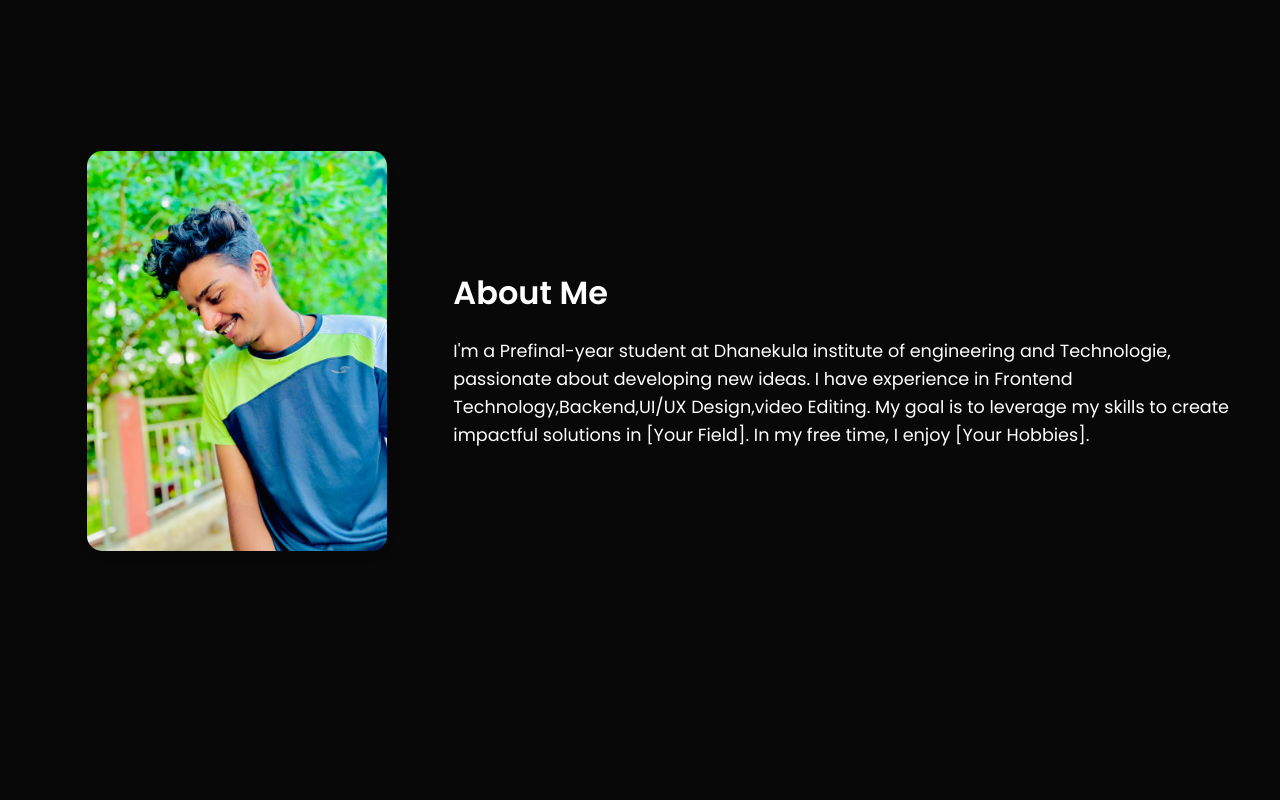
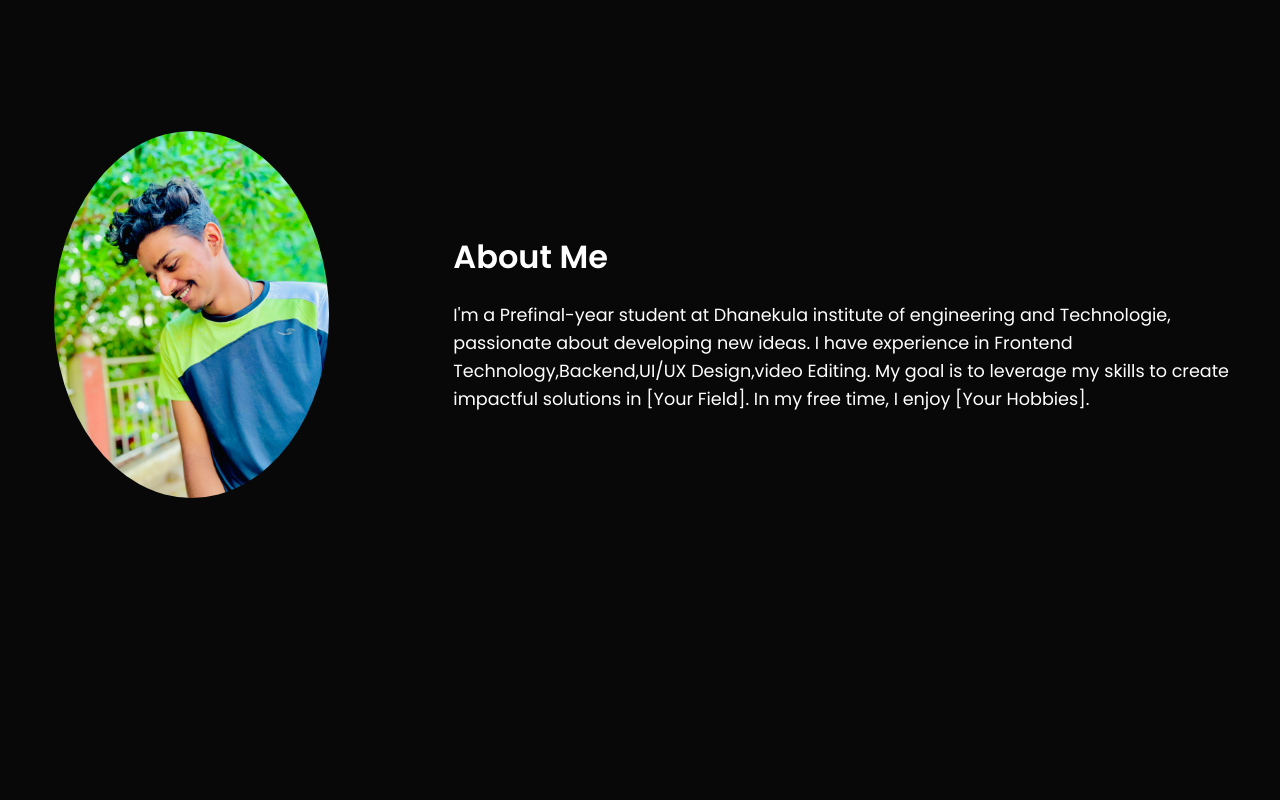
Before and after one commit to mdrebel/portfolio, a plain HTML site: page index.html in a window 1280 px wide. Shown: the part 780-1580 px from the top of the page. Drawn offline with nearby package versions, Linux system fonts and the light colour scheme.

Commit message:
cahnges in code

```diff
--- a/index.html
+++ b/index.html
@@ -107,7 +107,7 @@
     <!-- Footer -->
     <footer>
         <div class="container">
-            <p>&copy; 2024 Md Yusuf | Designed with ❤️</p>
+            <p>&copy; 2024 Md Yusuf | Designed with Love ❤️</p>
         </div>
     </footer>
 
@@ -115,7 +115,7 @@
     <script>
         document.addEventListener("DOMContentLoaded", function () {
             var typed = new Typed(".tex", {
-                strings: ["Frontend Developer", "Editor", "Web Developer"],
+                strings: ["Frontend Developer", "Video Editor", "Web Developer"],
                 typeSpeed: 100,
                 backSpeed: 100,
                 backDelay: 1000,
--- a/styles.css
+++ b/styles.css
@@ -136,11 +136,13 @@ body {
 }
 
 .about-image img {
-    width: 100%;
-    max-width: 300px; /* Adjust this value for the image size */
-    margin: 20px auto;
-    border-radius: 15px; /* Adds rounded corners */
-    box-shadow: 0 4px 8px rgba(0, 0, 0, 0.1); /* Optional: adds a subtle shadow for effect */
+    width: 70%; /* Set the width to a percentage or a fixed size (e.g., 200px) */
+    max-width: 450px; /* Ensure it doesn’t exceed a certain width */
+    height: auto; /* Maintain aspect ratio */
+    border-radius: 50%; /* Optional: adds rounded corners */
+    margin-right: 90px;
+    cursor: pointer;
+    box-shadow: white;/* Optional: adds a subtle shadow for effect */
 }
 
 .about-text {
```
Also changed, not shown: portfolio-main/index.html (+1 -1 lines).
